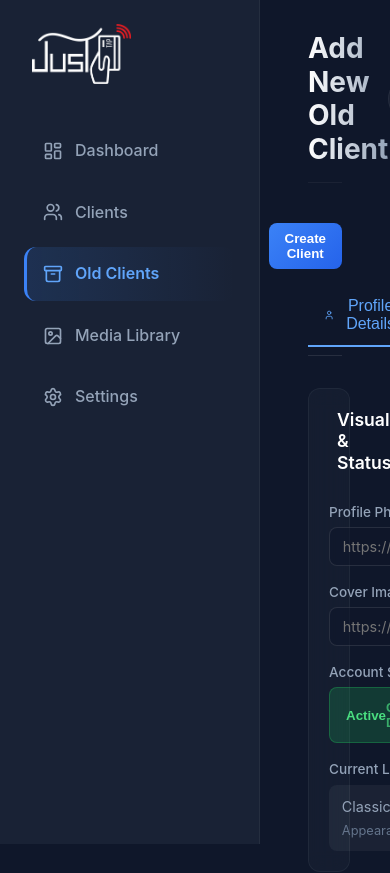
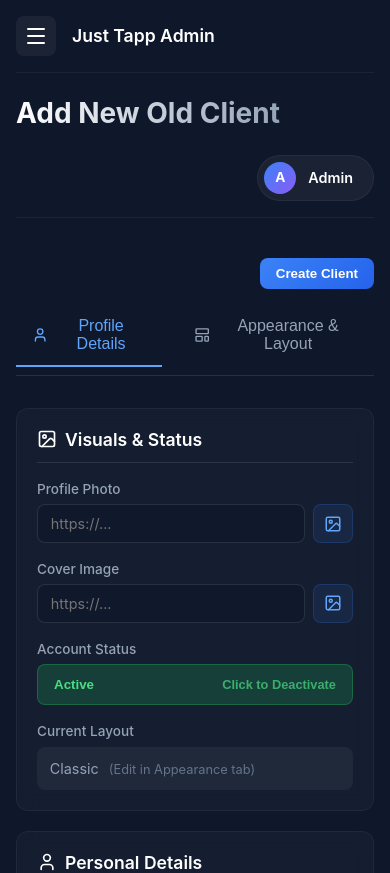
Before and after one commit to smitpatel-29/Justtapp, a Next.js app: page /admin/old-clients/add in a window 390 px wide. Shown: the top 873 px of the page. Built offline with nearby package versions, Linux system fonts and the light colour scheme.

Commit message:
feat(admin): make admin panel responsive for mobile management

```diff
--- a/src/app/admin/clients/ClientsPage.module.css
+++ b/src/app/admin/clients/ClientsPage.module.css
@@ -263,3 +263,35 @@
   font-weight: 600;
   cursor: pointer;
 }
+
+/* --- Responsive Media Queries --- */
+@media (max-width: 768px) {
+  .header {
+    flex-direction: column;
+    align-items: flex-start;
+    gap: 1rem;
+  }
+
+  .actions {
+    width: 100%;
+    flex-direction: column;
+    gap: 0.75rem;
+  }
+
+  .searchBox {
+    width: 100%;
+  }
+
+  .searchInput {
+    width: 100%;
+  }
+
+  .addBtn, .btnDanger {
+    width: 100%;
+    justify-content: center;
+  }
+
+  .grid {
+    grid-template-columns: 1fr;
+  }
+}
--- a/src/app/admin/old-clients/ClientsPage.module.css
+++ b/src/app/admin/old-clients/ClientsPage.module.css
@@ -263,3 +263,35 @@
   font-weight: 600;
   cursor: pointer;
 }
+
+/* --- Responsive Media Queries --- */
+@media (max-width: 768px) {
+  .header {
+    flex-direction: column;
+    align-items: flex-start;
+    gap: 1rem;
+  }
+
+  .actions {
+    width: 100%;
+    flex-direction: column;
+    gap: 0.75rem;
+  }
+
+  .searchBox {
+    width: 100%;
+  }
+
+  .searchInput {
+    width: 100%;
+  }
+
+  .addBtn, .btnDanger {
+    width: 100%;
+    justify-content: center;
+  }
+
+  .grid {
+    grid-template-columns: 1fr;
+  }
+}
--- a/src/app/admin/settings/SettingsPage.module.css
+++ b/src/app/admin/settings/SettingsPage.module.css
@@ -322,3 +322,29 @@
 .submitBtn:hover {
   background: #2563eb;
 }
+
+/* --- Responsive Media Queries --- */
+@media (max-width: 768px) {
+  .formGrid {
+    grid-template-columns: 1fr;
+    gap: 1rem;
+  }
+
+  .infoGrid {
+    grid-template-columns: 1fr;
+  }
+
+  .grid {
+    grid-template-columns: 1fr;
+  }
+
+  .section {
+    padding: 1.25rem;
+  }
+}
+
+@media (max-width: 480px) {
+  .modalContent {
+    padding: 1.5rem;
+  }
+}
--- a/src/components/AdminLayout.js
+++ b/src/components/AdminLayout.js
@@ -1,4 +1,5 @@
 "use client";
+import React, { useState } from "react";
 import styles from "./AdminLayout.module.css";
 import Link from "next/link";
 import { usePathname, useRouter } from "next/navigation";
@@ -8,11 +9,14 @@ import {
   Image as ImageIcon,
   Settings,
   Archive,
+  Menu,
+  X
 } from "lucide-react";
 
 export default function AdminLayout({ children, title, actions }) {
   const pathname = usePathname();
   const router = useRouter();
+  const [isMobileMenuOpen, setIsMobileMenuOpen] = useState(false);
 
   const handleLogout = async () => {
     await fetch("/api/admin/logout", { method: "POST" });
@@ -23,13 +27,29 @@ export default function AdminLayout({ children, title, actions }) {
 
   return (
     <div className={styles.layout}>
-      <aside className={styles.sidebar}>
+      {/* Mobile Overlay */}
+      {isMobileMenuOpen && (
+        <div
+          className={styles.mobileOverlay}
+          onClick={() => setIsMobileMenuOpen(false)}
+        />
+      )}
+
+      <aside className={`${styles.sidebar} ${isMobileMenuOpen ? styles.sidebarOpen : ""}`}>
+        <div className={styles.sidebarHeader}>
           <div className={styles.logo}>
             <img
               src="/assets/logo-white.png"
               alt="Just Tapp"
               style={{ height: "60px", maxWidth: "100%", width: "auto" }}
             />
+          </div>
+          <button
+            className={styles.mobileCloseBtn}
+            onClick={() => setIsMobileMenuOpen(false)}
+          >
+            <X size={24} />
+          </button>
         </div>
 
         <nav className={styles.nav}>
@@ -85,6 +105,17 @@ export default function AdminLayout({ children, title, actions }) {
       </aside>
 
       <main className={styles.mainContent}>
+        <div className={styles.mobileNavHeader}>
+          <button
+            className={styles.mobileMenuBtn}
+            onClick={() => setIsMobileMenuOpen(true)}
+          >
+            <Menu size={24} />
+          </button>
+          {/* Add a tiny logo or title for the mobile bar if desired */}
+          <div className={styles.mobileTitle}>Just Tapp Admin</div>
+        </div>
+
         {title && (
           <header className={styles.header}>
             <h1 className={styles.pageTitle}>{title}</h1>
--- a/src/components/AdminLayout.module.css
+++ b/src/components/AdminLayout.module.css
@@ -22,10 +22,16 @@
 }
 
 .logo {
+  display: flex;
+  align-items: center;
+}
+
+.sidebarHeader {
+  display: flex;
+  justify-content: space-between;
+  align-items: center;
   margin-bottom: 2.5rem;
   padding-left: 0.5rem;
-  display: flex;
-  align-items: center;
 }
 
 .nav {
@@ -223,3 +229,117 @@
 .btnDanger:hover {
   background: rgba(239, 68, 68, 0.2);
 }
+
+/* --- Mobile Nav Components --- */
+.mobileNavHeader {
+  display: none; /* hidden on desktop */
+  align-items: center;
+  gap: 1rem;
+  margin-bottom: 1.5rem;
+  padding-bottom: 1rem;
+  border-bottom: 1px solid rgba(255, 255, 255, 0.05);
+}
+
+.mobileMenuBtn {
+  background: none;
+  border: none;
+  color: white;
+  cursor: pointer;
+  padding: 0.5rem;
+  border-radius: 8px;
+  display: flex;
+  align-items: center;
+  justify-content: center;
+  background: rgba(255, 255, 255, 0.05);
+}
+
+.mobileTitle {
+  font-weight: 600;
+  font-size: 1.1rem;
+  color: white;
+}
+
+.mobileCloseBtn {
+  display: none;
+  background: none;
+  border: none;
+  color: #94a3b8;
+  cursor: pointer;
+  padding: 0.5rem;
+  border-radius: 8px;
+}
+
+.mobileOverlay {
+  display: none; /* hidden on desktop */
+}
+
+/* --- Responsive Media Queries --- */
+@media (max-width: 1024px) {
+  .layout {
+    flex-direction: column;
+  }
+
+  .sidebar {
+    position: fixed;
+    left: -280px;
+    width: 260px;
+    transition: left 0.3s cubic-bezier(0.4, 0, 0.2, 1);
+    box-shadow: none;
+  }
+
+  .sidebarOpen {
+    left: 0;
+    box-shadow: 10px 0 30px rgba(0,0,0,0.5);
+  }
+
+  .mobileNavHeader {
+    display: flex;
+  }
+
+  .mobileCloseBtn {
+    display: flex;
+    align-items: center;
+  }
+
+  .mobileOverlay {
+    display: block;
+    position: fixed;
+    inset: 0;
+    background: rgba(0, 0, 0, 0.6);
+    backdrop-filter: blur(4px);
+    z-index: 40;
+  }
+
+  .mainContent {
+    padding: 1.5rem;
+  }
+
+  .header {
+    flex-direction: column;
+    align-items: flex-start;
+    gap: 1.5rem;
+  }
+
+  .headerActions {
+    width: 100%;
+    justify-content: space-between;
+  }
+}
+
+@media (max-width: 640px) {
+  .mainContent {
+    padding: 1rem;
+  }
+
+  .headerActions {
+    flex-direction: column-reverse;
+    align-items: stretch;
+    gap: 1rem;
+  }
+
+  .userProfileContainer {
+    width: 100%;
+    display: flex;
+    justify-content: flex-end;
+  }
+}
--- a/src/components/ClientForm.module.css
+++ b/src/components/ClientForm.module.css
@@ -324,3 +324,30 @@
   background: rgba(255, 255, 255, 0.05);
   border-radius: 4px;
 }
+
+/* --- Responsive Media Queries --- */
+@media (max-width: 768px) {
+  .formGrid {
+    grid-template-columns: 1fr;
+    gap: 1rem;
+  }
+
+  .themeGrid {
+    grid-template-columns: repeat(2, 1fr);
+  }
+
+  .pageBtnGroup {
+    flex-direction: column;
+  }
+
+  .btnCancel, .btnSave {
+    width: 100%;
+    text-align: center;
+  }
+}
+
+@media (max-width: 480px) {
+  .themeGrid {
+    grid-template-columns: 1fr;
+  }
+}
```
Lines whose indentation alone changed are shown as unchanged.
